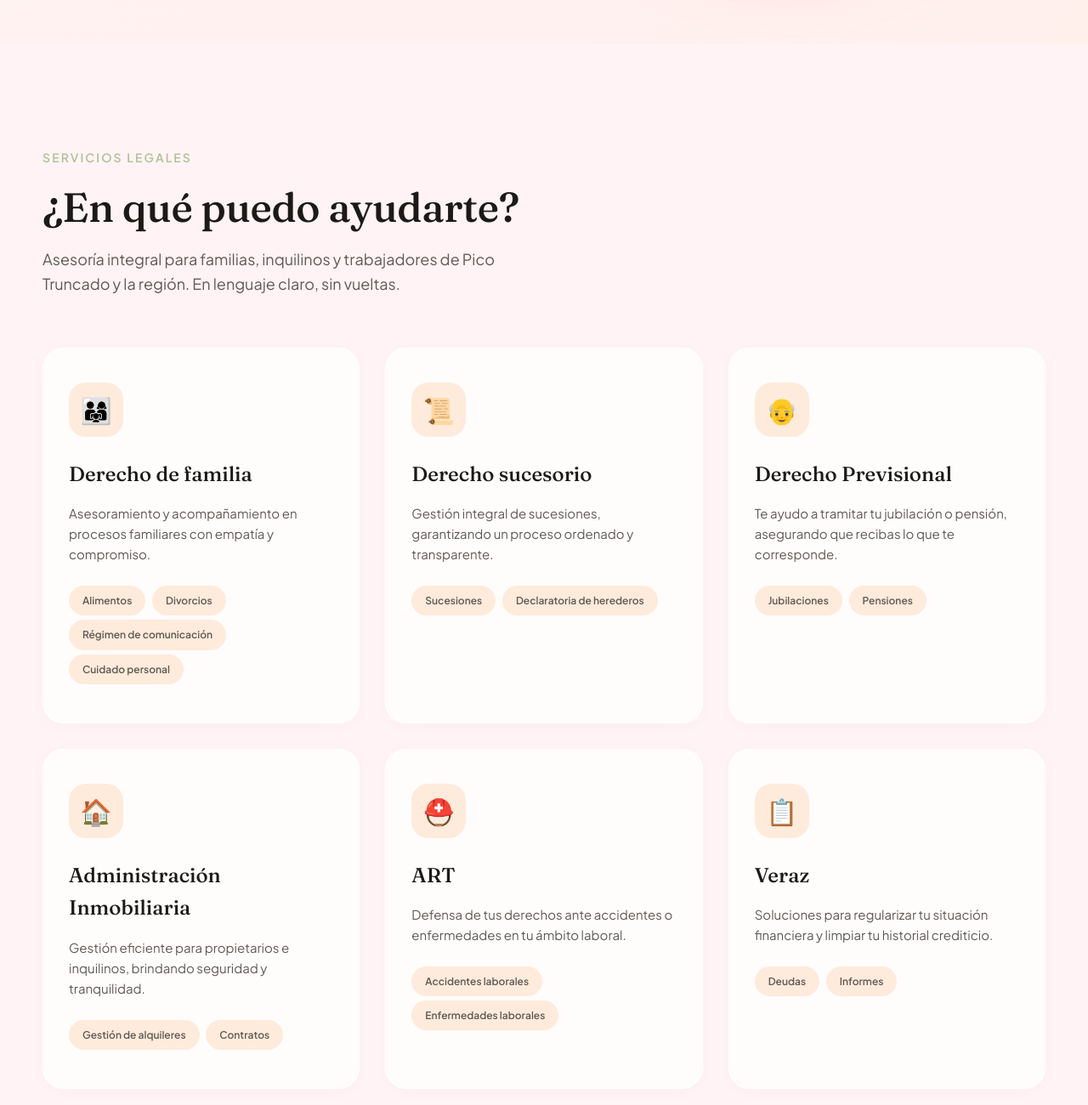
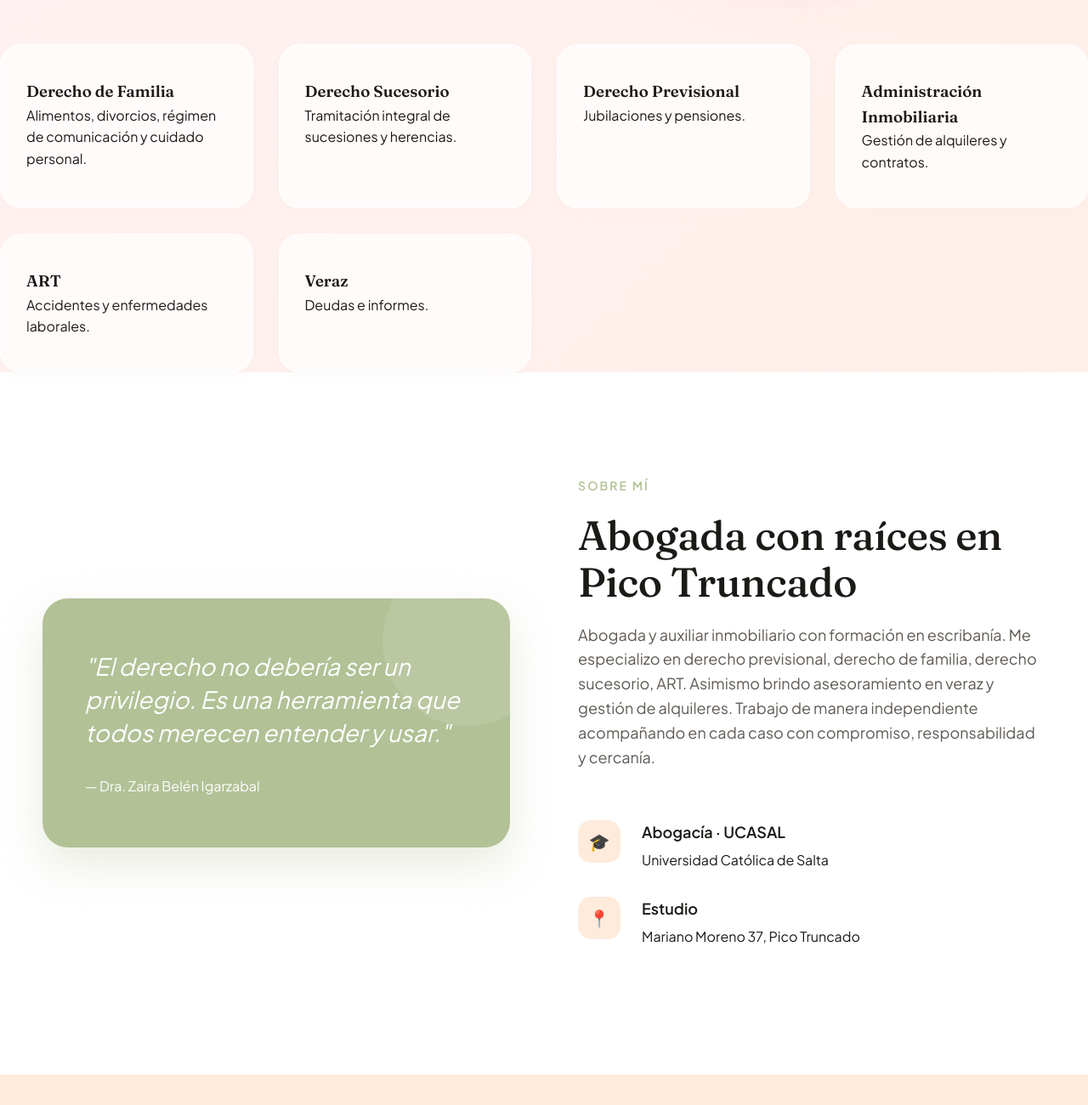
Before and after one commit to oarios-coder/Zaira_web, a plain HTML site: page index.html in a window 1280 px wide. Shown: the part 820-2120 px from the top of the page at 85% size. Drawn offline with nearby package versions, Linux system fonts and the light colour scheme.

Commit message:
actualizacion

```diff
--- a/index.html
+++ b/index.html
@@ -1,11 +1,16 @@
 <!DOCTYPE html>
 <html lang="es">
+
 <head>
     <meta charset="UTF-8">
     <meta name="viewport" content="width=device-width, initial-scale=1.0">
     <title>Dra. Zaira Igarzabal — Abogada</title>
+    <meta name="description"
+        content="Dra. Zaira Igarzabal - Abogada y Auxiliar Inmobiliario. Especialista en Derecho de Familia, Sucesiones, Previsional y ART en Pico Truncado.">
     <!-- Fonts -->
-    <link href="https://fonts.googleapis.com/css2?family=Fraunces:ital,opsz,wght@0,9..144,300;0,9..144,400;0,9..144,500;0,9..144,600;1,9..144,300;1,9..144,400&family=Plus+Jakarta+Sans:wght@300;400;500;600&display=swap" rel="stylesheet">
+    <link
+        href="https://fonts.googleapis.com/css2?family=Fraunces:ital,opsz,wght@0,9..144,300;0,9..144,400;0,9..144,500;0,9..144,600;1,9..144,300;1,9..144,400&family=Plus+Jakarta+Sans:wght@300;400;500;600&display=swap"
+        rel="stylesheet">
     <!-- AOS CSS -->
     <link href="https://unpkg.com/aos@2.3.1/dist/aos.css" rel="stylesheet">
     <!-- CSS -->
@@ -21,7 +26,7 @@
 
             --white: #FFFFFF;
             --border: rgba(95, 90, 85, 0.15);
-            --shadow-soft: 0 10px 30px rgba(0,0,0,0.03);
+            --shadow-soft: 0 10px 30px rgba(0, 0, 0, 0.03);
             --shadow-hover: 0 15px 40px rgba(252, 203, 210, 0.4);
             --r-card: 24px;
             --transition: all 0.3s cubic-bezier(0.25, 0.8, 0.25, 1);
@@ -33,7 +38,9 @@
             padding: 0;
         }
 
-        html { scroll-behavior: smooth; }
+        html {
+            scroll-behavior: smooth;
+        }
 
         body {
             font-family: 'Plus Jakarta Sans', sans-serif;
@@ -45,7 +52,10 @@
         }
 
         /* Typography */
-        h1, h2, h3, .font-serif {
+        h1,
+        h2,
+        h3,
+        .font-serif {
             font-family: 'Fraunces', serif;
             color: var(--text-main);
         }
@@ -99,7 +109,7 @@
             border-radius: 50%;
             object-fit: cover;
             border: 2px solid var(--white);
-            box-shadow: 0 4px 10px rgba(0,0,0,0.05);
+            box-shadow: 0 4px 10px rgba(0, 0, 0, 0.05);
             transition: var(--transition);
         }
 
@@ -182,8 +192,13 @@
         }
 
         @keyframes pulse {
-            0% { transform: scale(1) translate(0, 0); }
-            100% { transform: scale(1.1) translate(50px, 50px); }
+            0% {
+                transform: scale(1) translate(0, 0);
+            }
+
+            100% {
+                transform: scale(1.1) translate(50px, 50px);
+            }
         }
 
         .hero-inner {
@@ -275,13 +290,13 @@
         .btn-secondary {
             background: var(--white);
             color: var(--text-main);
-            box-shadow: 0 4px 15px rgba(0,0,0,0.05);
+            box-shadow: 0 4px 15px rgba(0, 0, 0, 0.05);
         }
 
         .btn-secondary:hover {
             color: var(--brand-green);
             transform: translateY(-4px);
-            box-shadow: 0 10px 25px rgba(0,0,0,0.1);
+            box-shadow: 0 10px 25px rgba(0, 0, 0, 0.1);
         }
 
         /* Hero Image Modern Mask */
@@ -311,9 +326,19 @@
         }
 
         @keyframes morph {
-            0%, 100% { border-radius: 40% 60% 70% 30% / 40% 50% 60% 50%; }
-            34% { border-radius: 70% 30% 50% 50% / 30% 30% 70% 70%; }
-            67% { border-radius: 100% 60% 60% 100% / 100% 100% 60% 60%; }
+
+            0%,
+            100% {
+                border-radius: 40% 60% 70% 30% / 40% 50% 60% 50%;
+            }
+
+            34% {
+                border-radius: 70% 30% 50% 50% / 30% 30% 70% 70%;
+            }
+
+            67% {
+                border-radius: 100% 60% 60% 100% / 100% 100% 60% 60%;
+            }
         }
 
         .hero-visual::after {
@@ -333,8 +358,15 @@
         }
 
         @keyframes pulse-glow {
-            0% { transform: translate(-50%, -50%) scale(0.9); opacity: 0.5; }
-            100% { transform: translate(-50%, -50%) scale(1.1); opacity: 0.9; }
+            0% {
+                transform: translate(-50%, -50%) scale(0.9);
+                opacity: 0.5;
+            }
+
+            100% {
+                transform: translate(-50%, -50%) scale(1.1);
+                opacity: 0.9;
+            }
         }
 
 
@@ -381,7 +413,7 @@
             backdrop-filter: blur(10px);
             border-radius: var(--r-card);
             padding: 40px 30px;
-            box-shadow: 0 4px 20px rgba(0,0,0,0.02);
+            box-shadow: 0 4px 20px rgba(0, 0, 0, 0.02);
             border: 1px solid var(--white);
             transition: all 0.4s cubic-bezier(0.175, 0.885, 0.32, 1.275);
             position: relative;
@@ -396,7 +428,7 @@
             left: 0;
             width: 100%;
             height: 100%;
-            background: linear-gradient(135deg, var(--white) 0%, rgba(255,255,255,0) 100%);
+            background: linear-gradient(135deg, var(--white) 0%, rgba(255, 255, 255, 0) 100%);
             opacity: 0;
             transition: var(--transition);
             z-index: -1;
@@ -491,7 +523,7 @@
             right: -50px;
             width: 200px;
             height: 200px;
-            background: rgba(255,255,255,0.1);
+            background: rgba(255, 255, 255, 0.1);
             border-radius: 50%;
         }
 
@@ -549,7 +581,7 @@
             background: var(--white);
             border-radius: var(--r-card);
             padding: 40px 30px;
-            box-shadow: 0 10px 30px rgba(0,0,0,0.03);
+            box-shadow: 0 10px 30px rgba(0, 0, 0, 0.03);
             transition: var(--transition);
         }
 
@@ -611,7 +643,7 @@
             align-items: center;
             justify-content: center;
             font-size: 24px;
-            box-shadow: 0 4px 10px rgba(0,0,0,0.05);
+            box-shadow: 0 4px 10px rgba(0, 0, 0, 0.05);
         }
 
         .contact-form-card {
@@ -632,7 +664,9 @@
             margin-bottom: 10px;
         }
 
-        .form-input, .form-select, .form-textarea {
+        .form-input,
+        .form-select,
+        .form-textarea {
             width: 100%;
             padding: 16px 20px;
             border: 2px solid transparent;
@@ -644,7 +678,9 @@
             outline: none;
         }
 
-        .form-input:focus, .form-select:focus, .form-textarea:focus {
+        .form-input:focus,
+        .form-select:focus,
+        .form-textarea:focus {
             border-color: var(--brand-green);
             box-shadow: 0 0 0 5px rgba(178, 193, 150, 0.2);
         }
@@ -711,7 +747,7 @@
             background: var(--white);
             padding: 12px 20px;
             border-radius: 20px;
-            box-shadow: 0 10px 25px rgba(0,0,0,0.1);
+            box-shadow: 0 10px 25px rgba(0, 0, 0, 0.1);
             font-weight: 600;
             font-size: 14px;
             animation: float 3s ease-in-out infinite;
@@ -741,17 +777,23 @@
 
         /* Responsive */
         @media (max-width: 992px) {
-            .hero-inner, .sobre-grid, .contact-grid {
+
+            .hero-inner,
+            .sobre-grid,
+            .contact-grid {
                 grid-template-columns: 1fr;
                 gap: 50px;
             }
+
             .hero {
                 text-align: center;
                 padding-top: 140px;
             }
+
             .hero-actions {
                 justify-content: center;
             }
+
             .nav-links {
                 display: none;
                 position: absolute;
@@ -762,17 +804,43 @@
                 backdrop-filter: blur(10px);
                 flex-direction: column;
                 padding: 30px;
-                box-shadow: 0 20px 40px rgba(0,0,0,0.1);
+                box-shadow: 0 20px 40px rgba(0, 0, 0, 0.1);
             }
+
             .nav-links.active {
                 display: flex;
             }
+
             .hamburger {
                 display: flex;
             }
         }
+
+        .map-container {
+            width: 100%;
+            max-width: 900px;
+            margin: 30px auto;
+            border-radius: 20px;
+            overflow: hidden;
+            box-shadow: 0 10px 30px rgba(0, 0, 0, 0.1);
+            border: 5px solid #fff;
+        }
+
+        .map-container iframe {
+            width: 100%;
+            height: 450px;
+            border: 0;
+            display: block;
+        }
+
+        .map-section h2 {
+            text-align: center;
+            margin-top: 50px;
+            color: #1c1a17;
+        }
     </style>
 </head>
+
 <body>
 
     <!-- Navbar -->
@@ -801,7 +869,8 @@
             <div class="hero-content" data-aos="fade-right" data-aos-duration="1000">
                 <div class="hero-tag">Abogada · Pico Truncado, Santa Cruz</div>
                 <h1>Tu derecho,<br>explicado<br><em>de forma clara</em></h1>
-                <p class="hero-desc">Asesoría legal accesible en derecho de familia, alquileres y laboral. Sin letra chica, sin vueltas — con resultados.</p>
+                <p class="hero-desc">Asesoría legal accesible en derecho de familia, alquileres y laboral. Sin letra
+                    chica, sin vueltas — con resultados.</p>
                 <div class="hero-actions">
                     <a href="https://wa.me/542974189481" target="_blank" class="btn btn-primary">Agendar consulta</a>
                     <a href="#servicios" class="btn btn-secondary">Ver servicios →</a>
@@ -815,75 +884,30 @@
         </div>
     </section>
 
-    <!-- Servicios -->
-    <section id="servicios">
-        <div class="section-inner">
-            <div data-aos="fade-up">
-                <div class="section-tag">Servicios Legales</div>
-                <h2 class="section-title">¿En qué puedo ayudarte?</h2>
-                <p class="section-desc">Asesoría integral para familias, inquilinos y trabajadores de Pico Truncado y la región. En lenguaje claro, sin vueltas.</p>
+    <div class="services-grid">
+        <div class="service-card">
+            <h3>Derecho de Familia</h3>
+            <p>Alimentos, divorcios, régimen de comunicación y cuidado personal.</p>
         </div>
-
-            <div class="services-grid">
-                <div class="service-card" data-aos="fade-up" data-aos-delay="100">
-                    <div class="service-icon">👨‍👩‍👧</div>
-                    <h3 class="service-title">Derecho de familia</h3>
-                    <p class="service-desc">Asesoramiento y acompañamiento en procesos familiares con empatía y compromiso.</p>
-                    <div class="service-tags">
-                        <span class="stag">Alimentos</span>
-                        <span class="stag">Divorcios</span>
-                        <span class="stag">Régimen de comunicación</span>
-                        <span class="stag">Cuidado personal</span>
+        <div class="service-card">
+            <h3>Derecho Sucesorio</h3>
+            <p>Tramitación integral de sucesiones y herencias.</p>
         </div>
+        <div class="service-card">
+            <h3>Derecho Previsional</h3>
+            <p>Jubilaciones y pensiones.</p>
         </div>
-
-                <div class="service-card" data-aos="fade-up" data-aos-delay="200">
-                    <div class="service-icon">📜</div>
-                    <h3 class="service-title">Derecho sucesorio</h3>
-                    <p class="service-desc">Gestión integral de sucesiones, garantizando un proceso ordenado y transparente.</p>
-                    <div class="service-tags">
-                        <span class="stag">Sucesiones</span>
-                        <span class="stag">Declaratoria de herederos</span>
+        <div class="service-card">
+            <h3>Administración Inmobiliaria</h3>
+            <p>Gestión de alquileres y contratos.</p>
         </div>
+        <div class="service-card">
+            <h3>ART</h3>
+            <p>Accidentes y enfermedades laborales.</p>
         </div>
-
-                <div class="service-card" data-aos="fade-up" data-aos-delay="300">
-                    <div class="service-icon">👴</div>
-                    <h3 class="service-title">Derecho Previsional</h3>
-                    <p class="service-desc">Te ayudo a tramitar tu jubilación o pensión, asegurando que recibas lo que te corresponde.</p>
-                    <div class="service-tags">
-                        <span class="stag">Jubilaciones</span>
-                        <span class="stag">Pensiones</span>
-                    </div>
-                </div>
-
-                <div class="service-card" data-aos="fade-up" data-aos-delay="400">
-                    <div class="service-icon">🏠</div>
-                    <h3 class="service-title">Administración Inmobiliaria</h3>
-                    <p class="service-desc">Gestión eficiente para propietarios e inquilinos, brindando seguridad y tranquilidad.</p>
-                    <div class="service-tags">
-                        <span class="stag">Gestión de alquileres</span>
-                        <span class="stag">Contratos</span>
-                    </div>
-                </div>
-
-                <div class="service-card" data-aos="fade-up" data-aos-delay="500">
-                    <div class="service-icon">⛑️</div>
-                    <h3 class="service-title">ART</h3>
-                    <p class="service-desc">Defensa de tus derechos ante accidentes o enfermedades en tu ámbito laboral.</p>
-                    <div class="service-tags">
-                        <span class="stag">Accidentes laborales</span>
-                        <span class="stag">Enfermedades laborales</span>
-                    </div>
-                </div>
-
-                <div class="service-card" data-aos="fade-up" data-aos-delay="600">
-                    <div class="service-icon">📋</div>
-                    <h3 class="service-title">Veraz</h3>
-                    <p class="service-desc">Soluciones para regularizar tu situación financiera y limpiar tu historial crediticio.</p>
-                    <div class="service-tags">
-                        <span class="stag">Deudas</span>
-                        <span class="stag">Informes</span>
+        <div class="service-card">
+            <h3>Veraz</h3>
+            <p>Deudas e informes.</p>
         </div>
     </div>
     </div>
@@ -896,14 +920,18 @@
             <div class="sobre-grid">
                 <div data-aos="zoom-in" data-aos-duration="1000">
                     <div class="sobre-card-main">
-                        <div class="sobre-quote">"El derecho no debería ser un privilegio. Es una herramienta que todos merecen entender y usar."</div>
+                        <div class="sobre-quote">"El derecho no debería ser un privilegio. Es una herramienta que todos
+                            merecen entender y usar."</div>
                         <div>— Dra. Zaira Belén Igarzabal</div>
                     </div>
                 </div>
                 <div data-aos="fade-left" data-aos-duration="1000">
                     <div class="section-tag">Sobre mí</div>
                     <h2 class="section-title">Abogada con raíces en Pico Truncado</h2>
-                    <p class="section-desc">Abogada y auxiliar inmobiliario con formación en escribanía. Me especializo en derecho previsional, derecho de familia, derecho sucesorio, ART. Asimismo brindo asesoramiento en veraz y gestión de alquileres. Trabajo de manera independiente acompañando en cada caso con compromiso, responsabilidad y cercanía.</p>
+                    <p class="section-desc">Abogada y auxiliar inmobiliario con formación en escribanía. Me especializo
+                        en derecho previsional, derecho de familia, derecho sucesorio, ART. Asimismo brindo
+                        asesoramiento en veraz y gestión de alquileres. Trabajo de manera independiente acompañando en
+                        cada caso con compromiso, responsabilidad y cercanía.</p>
 
                     <div class="tray-item">
                         <div class="tray-dot">🎓</div>
@@ -915,7 +943,7 @@
                     <div class="tray-item">
                         <div class="tray-dot">📍</div>
                         <div>
-                            <div class="tray-title">Estudio Propio</div>
+                            <div class="tray-title">Estudio</div>
                             <p>Mariano Moreno 37, Pico Truncado</p>
                         </div>
                     </div>
@@ -1009,7 +1037,8 @@
                     </div>
                     <div class="form-group">
                         <label class="form-label">Mensaje</label>
-                        <textarea id="w_msj" class="form-textarea" rows="4" placeholder="Describí tu caso..."></textarea>
+                        <textarea id="w_msj" class="form-textarea" rows="4"
+                            placeholder="Describí tu caso..."></textarea>
                     </div>
                     <button class="form-btn" onclick="sendWA()">Enviar por WhatsApp</button>
                 </div>
@@ -1022,7 +1051,10 @@
         <strong>Dra. Zaira Belén Igarzabal</strong>
         <p>Abogada · Mariano Moreno 37, Pico Truncado, Santa Cruz</p>
         <p style="margin-top: 10px;">
-            <a href="https://wa.me/542974189481">2974-189481</a> |
+            <a href="https://wa.me/542974189481">2974-189481</a> |<iframe
+                src="https://www.google.com/maps/embed?pb=!1m18!1m12!1m3!1d3364.5258384069334!2d-67.95435069999999!3d-46.7953547!2m3!1f0!2f0!3f0!3m2!1i1024!2i768!4f13.1!3m3!1m2!1s0xbde8a4823b6fe899%3A0xa20e700389b2b13e!2sC.%20Mariano%20Moreno%2037%2C%20Z9015%20Pico%20Truncado%2C%20Santa%20Cruz!5e1!3m2!1ses-419!2sar!4v1778167912607!5m2!1ses-419!2sar"
+                width="100%" height="450" style="border:0;" allowfullscreen="" loading="lazy"
+                referrerpolicy="no-referrer-when-downgrade"></iframe>
             <a href="https://instagram.com/abogada_zaira">@abogada_zaira</a>
         </p>
     </footer>
@@ -1031,7 +1063,12 @@
     <div class="wa-float">
         <div class="wa-bubble">¡Escribime, te asesoro! 👋</div>
         <a href="https://wa.me/542974189481" target="_blank" class="wa-btn">
-            <svg viewBox="0 0 24 24"><path d="M17.472 14.382c-.297-.149-1.758-.867-2.03-.967-.273-.099-.471-.148-.67.15-.197.297-.767.966-.94 1.164-.173.199-.347.223-.644.075-.297-.15-1.255-.463-2.39-1.475-.883-.788-1.48-1.761-1.653-2.059-.173-.297-.018-.458.13-.606.134-.133.298-.347.446-.52.149-.174.198-.298.298-.497.099-.198.05-.371-.025-.52-.075-.149-.669-1.612-.916-2.207-.242-.579-.487-.5-.669-.51-.173-.008-.371-.01-.57-.01-.198 0-.52.074-.792.372-.272.297-1.04 1.016-1.04 2.479 0 1.462 1.065 2.875 1.213 3.074.149.198 2.096 3.2 5.077 4.487.709.306 1.262.489 1.694.625.712.227 1.36.195 1.871.118.571-.085 1.758-.719 2.006-1.413.248-.694.248-1.289.173-1.413-.074-.124-.272-.198-.57-.347z"/><path d="M12 0C5.373 0 0 5.373 0 12c0 2.025.507 3.933 1.395 5.608L0 24l6.558-1.374A11.936 11.936 0 0012 24c6.627 0 12-5.373 12-12S18.627 0 12 0zm0 22c-1.883 0-3.644-.49-5.17-1.348l-.37-.22-3.893.816.826-3.797-.242-.39A9.953 9.953 0 012 12C2 6.477 6.477 2 12 2s10 4.477 10 10-4.477 10-10 10z"/></svg>
+            <svg viewBox="0 0 24 24">
+                <path
+                    d="M17.472 14.382c-.297-.149-1.758-.867-2.03-.967-.273-.099-.471-.148-.67.15-.197.297-.767.966-.94 1.164-.173.199-.347.223-.644.075-.297-.15-1.255-.463-2.39-1.475-.883-.788-1.48-1.761-1.653-2.059-.173-.297-.018-.458.13-.606.134-.133.298-.347.446-.52.149-.174.198-.298.298-.497.099-.198.05-.371-.025-.52-.075-.149-.669-1.612-.916-2.207-.242-.579-.487-.5-.669-.51-.173-.008-.371-.01-.57-.01-.198 0-.52.074-.792.372-.272.297-1.04 1.016-1.04 2.479 0 1.462 1.065 2.875 1.213 3.074.149.198 2.096 3.2 5.077 4.487.709.306 1.262.489 1.694.625.712.227 1.36.195 1.871.118.571-.085 1.758-.719 2.006-1.413.248-.694.248-1.289.173-1.413-.074-.124-.272-.198-.57-.347z" />
+                <path
+                    d="M12 0C5.373 0 0 5.373 0 12c0 2.025.507 3.933 1.395 5.608L0 24l6.558-1.374A11.936 11.936 0 0012 24c6.627 0 12-5.373 12-12S18.627 0 12 0zm0 22c-1.883 0-3.644-.49-5.17-1.348l-.37-.22-3.893.816.826-3.797-.242-.39A9.953 9.953 0 012 12C2 6.477 6.477 2 12 2s10 4.477 10 10-4.477 10-10 10z" />
+            </svg>
         </a>
     </div>
 
@@ -1070,4 +1107,5 @@
         }
     </script>
 </body>
+
 </html>
```
Lines whose indentation alone changed are shown as unchanged.
